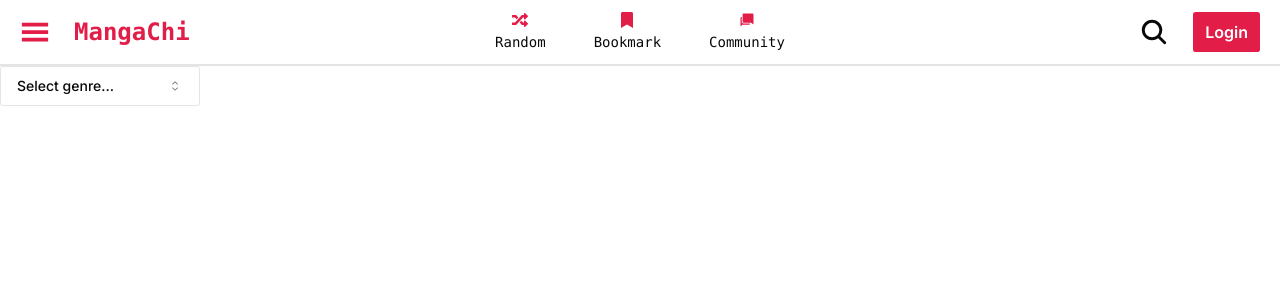
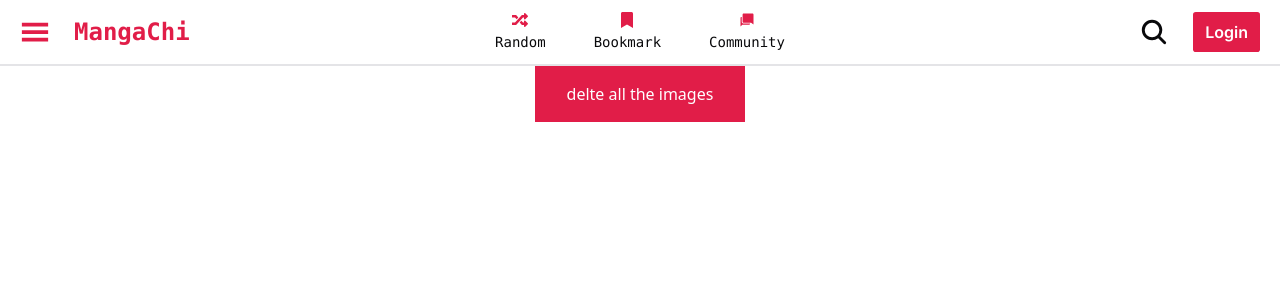
Before and after one commit to HEMANTH123SR/Mangachi-Manga-Platform, a Next.js app in the folder mangachi/: page /test-page in a window 1280 px wide. Shown: the top 300 px of the page. Built offline with nearby package versions, Linux system fonts and the light colour scheme.

Commit message:
added delete all images in bucket function fixed the small typo issue in mongoose scheman

```diff
--- a/mangachi/app/[id]/dashboard/chapters/page.tsx
+++ b/mangachi/app/[id]/dashboard/chapters/page.tsx
@@ -5,6 +5,8 @@ import { getFormattedDate } from "@/lib/index";
 import { createImage } from "@/lib/appwrite";
 import { toast } from "sonner";
 import { Button } from "@/components/ui/button";
+import { FaTrash } from "react-icons/fa";
+
 import {
   Drawer,
   DrawerClose,
@@ -89,14 +91,13 @@ export default function ChapterPage() {
         chapterNumber: chapters.length + 1,
       };
 
-      setChapters([]);
-      console.log("chapters ", chapters)
+
       const res = await fetch(`/api/manga/${id}`, {
         method: "PUT",
         headers: {
           "Content-Type": "application/json",
         },
-        body: JSON.stringify({ chapters: [...chapters, chapter] }),
+        body: JSON.stringify({ chapters: [chapter] }),
       });
       const data = await res.json();
       console.log(data.status);
@@ -156,6 +157,7 @@ export default function ChapterPage() {
   };
 
   return (
+    <div>
       <Drawer open={isDrawerOpen} onOpenChange={setIsDrawerOpen} >
         <div className="flex w-full justify-center">
           <DrawerTrigger asChild>
@@ -174,6 +176,8 @@ export default function ChapterPage() {
                 Chapter Name
               </label>
               <Input
+                className="mt-1"
+                type="text"
                 placeholder="chapter title"
                 id="chaptername"
                 value={chapterName}
@@ -198,5 +202,24 @@ export default function ChapterPage() {
           </div>
         </DrawerContent>
       </Drawer>
+      <div className="flex flex-col space-y-6 my-10">
+
+        {/* {
+          chapters.map((chapter) => (
+            <div key={chapter._id} className="flex flex-col bg-slate-100 rounded-md p-6">
+              <div className="flex justify-between">
+                <p>{chapter.chapterName}</p>
+                <button>
+                  <FaTrash className="h-6 w-6 bg-primary text-white rounded-full p-1" />
+                </button>
+              </div>
+              <img src={`https://cloud.appwrite.io/v1/storage/buckets/65ab31d194c87473caab/files/${chapter.chapterImages[0]}/view?project=65ab3113d00c39e45407&mode=admin`} />
+
+            </div>
+          ))
+        } */}
+
+      </div>
+    </div>
   );
 }
--- a/mangachi/app/api/manga/[id]/route.ts
+++ b/mangachi/app/api/manga/[id]/route.ts
@@ -26,7 +26,9 @@ export async function PUT(req: NextRequest) {
     const id = req.nextUrl.pathname.split("/")[3];
     const data = await req.json();
     console.clear();
-    console.log(data);
+    console.log(data.chapters[0]);
+    console.log("------");
+    console.log(data.chapters[0].chapterImages);
     const manga = await Manga.findByIdAndUpdate(id, data);
     return NextResponse.json(
       { status: "success", data: manga },
--- a/mangachi/app/test-page/page.tsx
+++ b/mangachi/app/test-page/page.tsx
@@ -1,18 +1,17 @@
-"use client"
-import React, { useEffect, useState } from 'react'
-import { Genre } from "@/lib/types"
-import { ComboboxDemo } from "@/components/ComboBoxComonents"
+"use client";
+import React from "react";
+import { deleteAllTheImagesInTheBucket } from "@/lib/appwrite";
 const TestPage = () => {
-  const [genre, setGenre] = useState<Genre>();
-  useEffect(() => {
-    console.log("genre : ", genre)
-  }, [genre])
   return (
-    <div>
-      <ComboboxDemo mangaGenre={genre} setMangaGenre={setGenre} />
+    <div className="h-full w-full flex justify-center items-center">
+      <button
+        className="bg-primary text-white px-8 py-4 font-sans"
+        onClick={() => deleteAllTheImagesInTheBucket()}
+      >
+        delte all the images
+      </button>
     </div>
+  );
+};
 
-  )
-}
-
-export default TestPage
+export default TestPage;
--- a/mangachi/db/modules/manga.model.ts
+++ b/mangachi/db/modules/manga.model.ts
@@ -117,7 +117,7 @@ const MangaSchema = new mongoose.Schema(
       {
         chapterName: { type: String, required: true },
         chapterPublishedDate: { type: String, required: true },
-        chapterImage: [{ type: String }],
+        chapterImages: [{ type: String }],
         chapterNumber: { type: Number, required: true },
       },
     ],
--- a/mangachi/lib/appwrite.ts
+++ b/mangachi/lib/appwrite.ts
@@ -23,3 +23,25 @@ export const createImage = async (image: File) => {
     return { status: "error", err: err.message };
   }
 };
+
+export const deleteAllTheImagesInTheBucket = async () => {
+  try {
+    const data = await storage.listFiles(
+      process.env.NEXT_PUBLIC_APPWRITE_BUCKET_ID as string
+    );
+    const imagesId = await data.files.map((file: any) => file.$id);
+    console.log(imagesId);
+    for (let id of imagesId) {
+      const res = await storage.deleteFile(
+        process.env.NEXT_PUBLIC_APPWRITE_BUCKET_ID as string,
+        id
+      );
+      console.log(`${id} deleted :: res :: `, res);
+    }
+  } catch (err: any) {
+    console.log(
+      "appwrite :: deleteAllTheImagesInTheBucket :: error :: ",
+      err.message
+    );
+  }
+};
```
Lines whose indentation alone changed are shown as unchanged.
